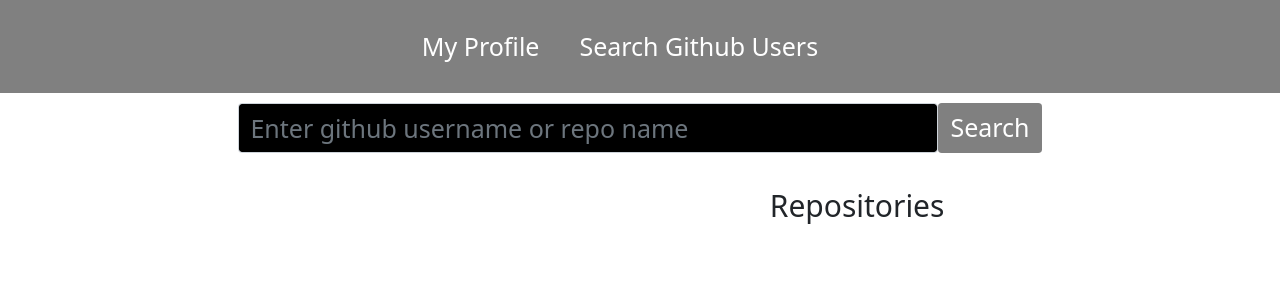
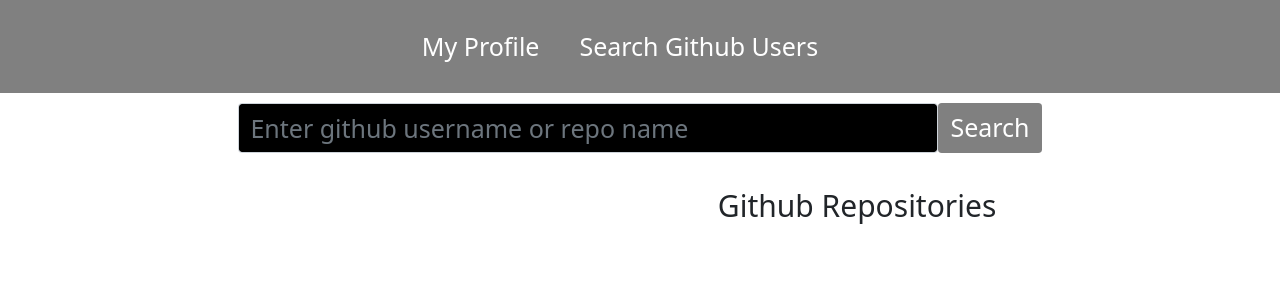
Before and after one commit to Kirugik/githubsearch, an Angular app: page /githubuser-profile in a window 1280 px wide. Shown: the top 300 px of the page. Built offline with nearby package versions, Linux system fonts and the light colour scheme.

Commit message:
Fix: Fix search section heading

```diff
--- a/src/app/components/githubuser-profile/githubuser-profile.component.html
+++ b/src/app/components/githubuser-profile/githubuser-profile.component.html
@@ -56,7 +56,7 @@
 
       <!-- Github user repositories -->
       <div class="col-sm-8">
-          <h3 class="repo-heading">Repositories</h3>
+          <h3 class="repo-heading">Github Repositories</h3>
           <div class="card mt-2" *ngFor="let repo of repos">
               <div class="card-body">
                   <h4 class="card-title">{{repo.name}}</h4>
```
